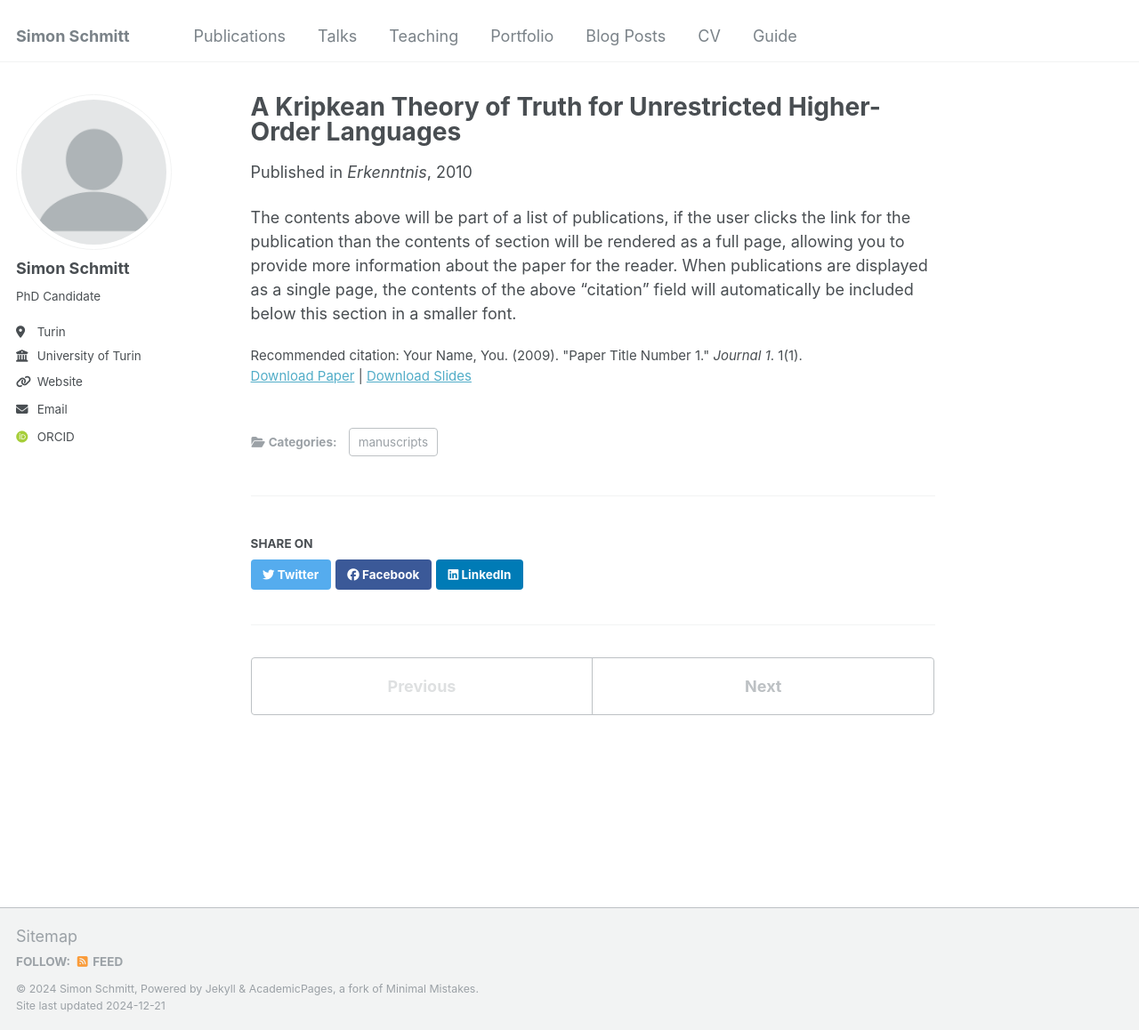
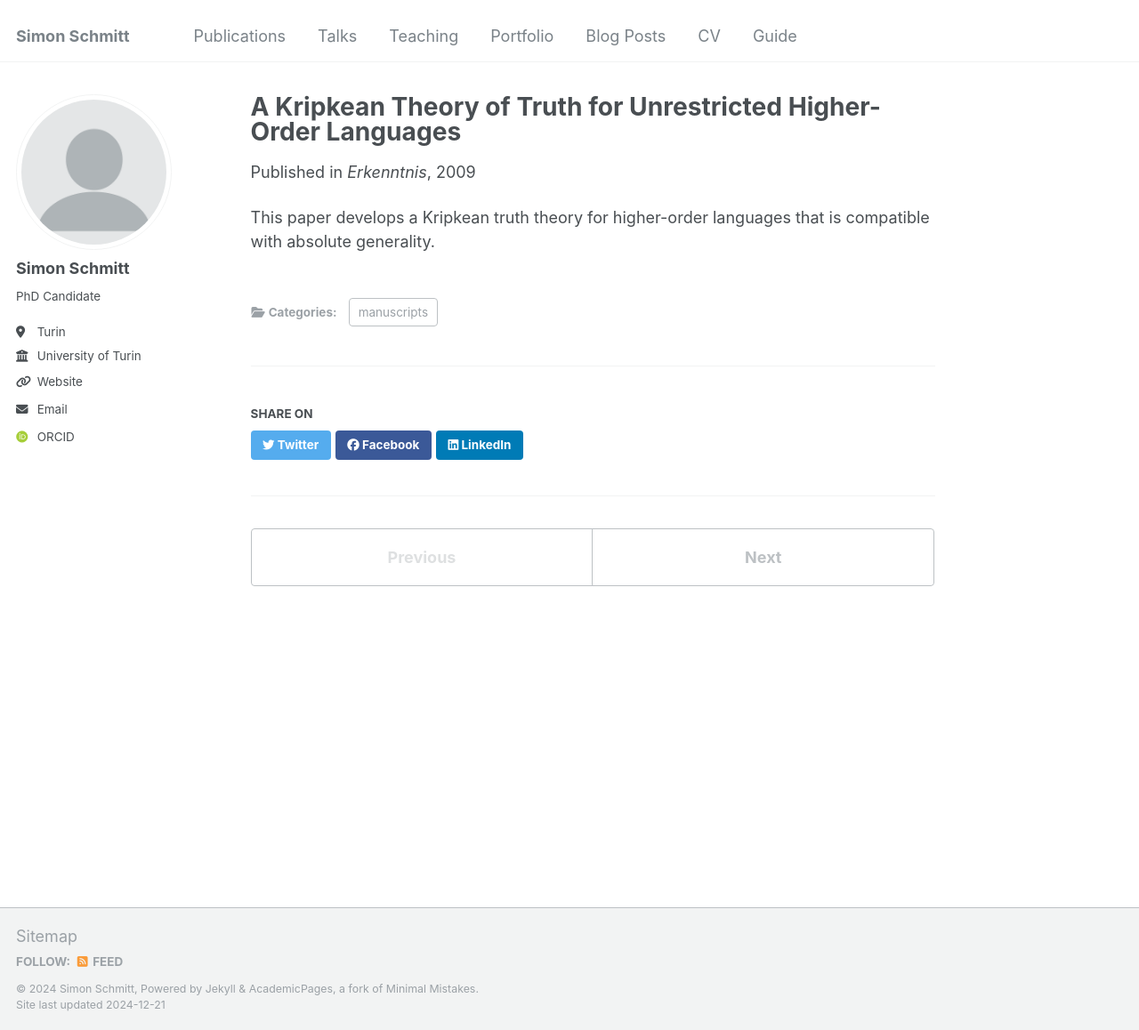
Before and after one commit to SimSchmitt/SimonSchmitt, a Jekyll site: the page built from _publications/2009-10-01-paper-title-number-1.md, in a window 1280 px wide and 1158 px high. Shown: the whole window at 89% size. Built offline with Jekyll 4.4.1, drawn with Linux system fonts in a browser that asks for light colours; some web fonts are replaced.

Commit message:
Update 2009-10-01-paper-title-number-1.md

```diff
--- a/_publications/2009-10-01-paper-title-number-1.md
+++ b/_publications/2009-10-01-paper-title-number-1.md
@@ -4,17 +4,9 @@ collection: publications
 category: manuscripts
 permalink:
 excerpt: 'This paper develops a Kripkean truth theory for higher-order languages that is
-compatible with absolute generality. Existing accounts either omit
-truth-theoretical elements or focus only on first-order languages. To fill
-this gap, I generalize existing literature to cover unrestricted higher-order languages
-and develop an absolutist-friendly interpretation of higher-order expressions. The
-theory models key features of natural language, including categorical reference to
-mathematical structures, a type-free truth predicate, and generality absolutism.'
-date: 2010-10-01
+compatible with absolute generality.'
 venue: 'Erkenntnis'
-slidesurl: 'http://academicpages.github.io/files/slides1.pdf'
-paperurl: 'http://academicpages.github.io/files/paper1.pdf'
-citation: 'Your Name, You. (2009). &quot;Paper Title Number 1.&quot; <i>Journal 1</i>. 1(1).'
 ---
 
-The contents above will be part of a list of publications, if the user clicks the link for the publication than the contents of section will be rendered as a full page, allowing you to provide more information about the paper for the reader. When publications are displayed as a single page, the contents of the above "citation" field will automatically be included below this section in a smaller font.
+This paper develops a Kripkean truth theory for higher-order languages that is
+compatible with absolute generality.
```
